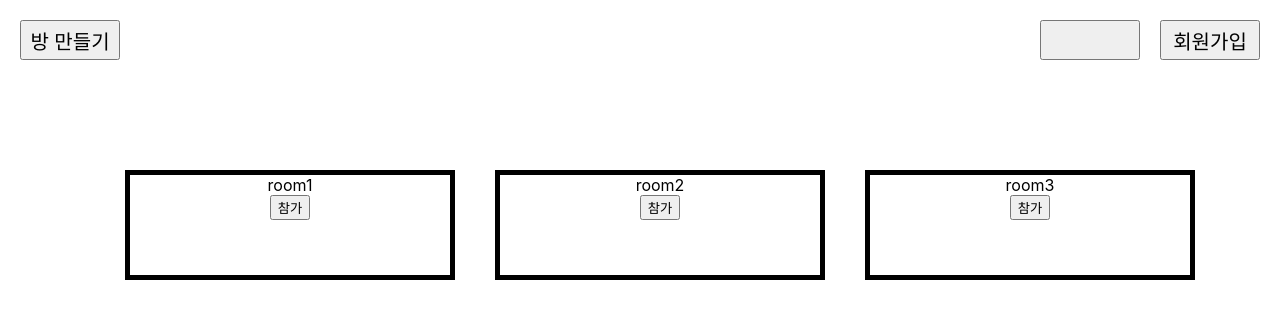
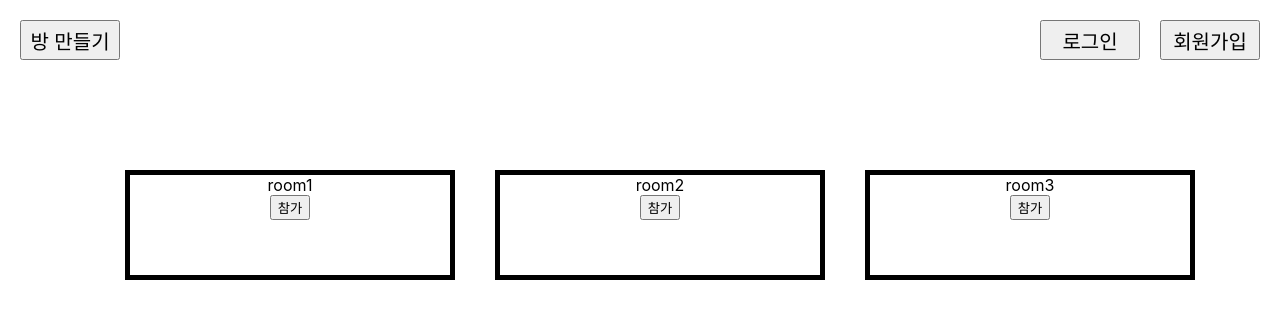
Before and after one commit to PudgeKim/react-holdem, a React (Create React App) app: page / in a window 1280 px wide. Shown: the top 318 px of the page. Built offline with nearby package versions, Linux system fonts and the light colour scheme; no server answers.

Commit message:
fix login/logout add MainPage to manage loginState now loginText is changed when logout and alert is appeared

```diff
--- a/src/App.js
+++ b/src/App.js
@@ -1,25 +1,17 @@
-import MainHeader from "./components/main-header/MainHeader";
 import "./App.css";
 import { BrowserRouter as Router, Switch, Route } from "react-router-dom";
 import LogInPage from "./components/login-page/LogInPage";
 import SignUpPage from "./components/signup-page/SignUpPage";
 import GameRoomPage from "./components/game-room/GameRoomPage";
-import MainBodyPage from "./components/main-body/MainBodyPage";
 import MakeRoomPage from "./components/make-room-page/MakeRoomPage";
+import MainPage from "./components/main-page/MainPage";
 
 function App() {
   return (
     <Router>
       <Switch>
         <Route exact path="/">
-          <div className="App">
-            <div>
-              <MainHeader />
-            </div>
-            <div>
-              <MainBodyPage />
-            </div>
-          </div>
+          <MainPage />
         </Route>
 
         <Route path="/signup">
--- a/src/components/main-header/MainHeader.js
+++ b/src/components/main-header/MainHeader.js
@@ -4,11 +4,10 @@ import { useHistory } from "react-router-dom";
 import axios from "axios";
 import { config } from "../../config";
 
-function MainHeader() {
-  const loginText = "로그인";
-  const logoutText = "로그아웃";
-
-  const [loginState, setLoginState] = useState("");
+function MainHeader({ loginState, setLoginState }) {
+  const [loginText, setLoginText] = useState(
+    loginState ? "로그아웃" : "로그인"
+  );
   const history = useHistory();
 
   const goToMakeRoomPage = () => {
@@ -32,24 +31,20 @@ function MainHeader() {
     try {
       const response = await base.get("/auth/signout");
       console.log("response: ", response);
+      alert("로그아웃 되었습니다.");
+      setLoginState(false);
     } catch (error) {
       console.log(error);
     }
   };
 
   useEffect(() => {
-    const base = axios.create({
-      baseURL: config.baseURL,
-      withCredentials: true,
-    });
-
-    base
-      .get("/auth/check-login")
-      .then((info) => {
-        info.data ? setLoginState(logoutText) : setLoginState(loginText);
-      })
-      .catch((e) => console.log(e));
-  }, []);
+    if (loginState) {
+      setLoginText("로그아웃");
+    } else {
+      setLoginText("로그인");
+    }
+  }, [loginState]);
 
   return (
     <div className="main-header">
@@ -57,11 +52,8 @@ function MainHeader() {
         방 만들기
       </button>
 
-      <button
-        className="btn"
-        onClick={loginState === loginText ? goToLogInPage : signOut}
-      >
-        {loginState}
+      <button className="btn" onClick={loginState ? signOut : goToLogInPage}>
+        {loginText}
       </button>
 
       <button className="btn" onClick={goToSignUpPage}>
--- /dev/null
+++ b/src/components/main-page/MainPage.js
@@ -0,0 +1,39 @@
+import React, { useEffect, useState } from "react";
+import { useHistory } from "react-router-dom";
+import axios from "axios";
+import { config } from "../../config";
+import MainHeader from "../main-header/MainHeader";
+import MainBodyPage from "../main-body/MainBodyPage";
+
+function MainPage() {
+  const [loginState, setLoginState] = useState(false);
+
+  const checkLogin = async () => {
+    const base = axios.create({
+      baseURL: config.baseURL,
+      withCredentials: true,
+    });
+
+    base
+      .get("/auth/check-login")
+      .then((info) => {
+        info.data ? setLoginState(true) : setLoginState(false);
+      })
+      .catch((e) => console.log(e));
+  };
+
+  useEffect(() => checkLogin(), []);
+
+  return (
+    <div className="App">
+      <div>
+        <MainHeader loginState={loginState} setLoginState={setLoginState} />
+      </div>
+      <div>
+        <MainBodyPage />
+      </div>
+    </div>
+  );
+}
+
+export default MainPage;
```
